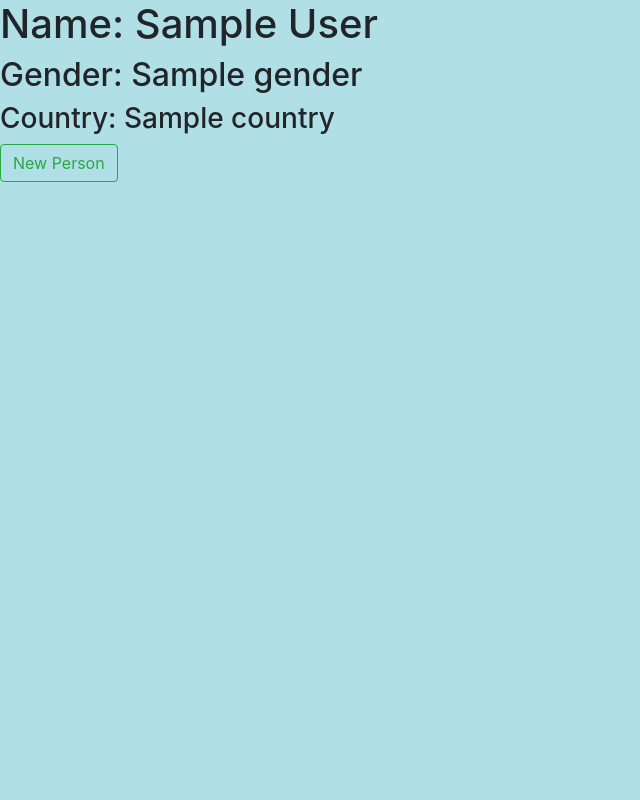
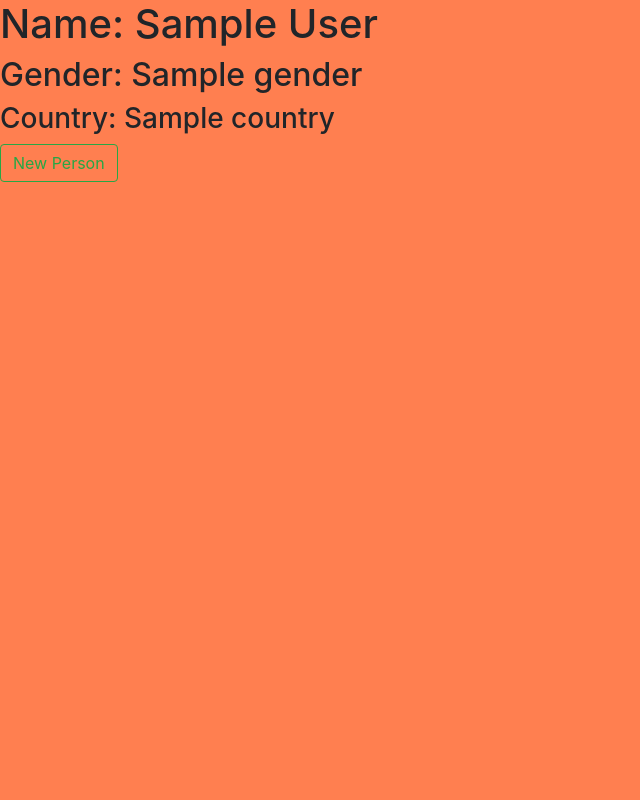
Before and after one commit to iwantm/QAPracticalProject, a Flask app: template service1/templates/index.html in a window 1280 px wide. Shown: the whole page, without its empty margins (0-640 px from the left). Run offline with Flask 2, Linux system fonts and the light colour scheme; the template is opened without the code that fills it: most values are stand-ins (such as "Sample title", 1, 10 or a date in 2020).

Commit message:
change background

```diff
--- a/service1/templates/index.html
+++ b/service1/templates/index.html
@@ -8,7 +8,7 @@
     <title>Person Generator</title>
 </head>
 
-<body style="background-color:powderblue;">
+<body style="background-color:coral;">
     <h1>Name: {{name["first_name"]}} {{name["last_name"]}}</h1>
     <h2>Gender: {{gender}}</h2>
     <h3>Country: {{country}}</h3>
```
